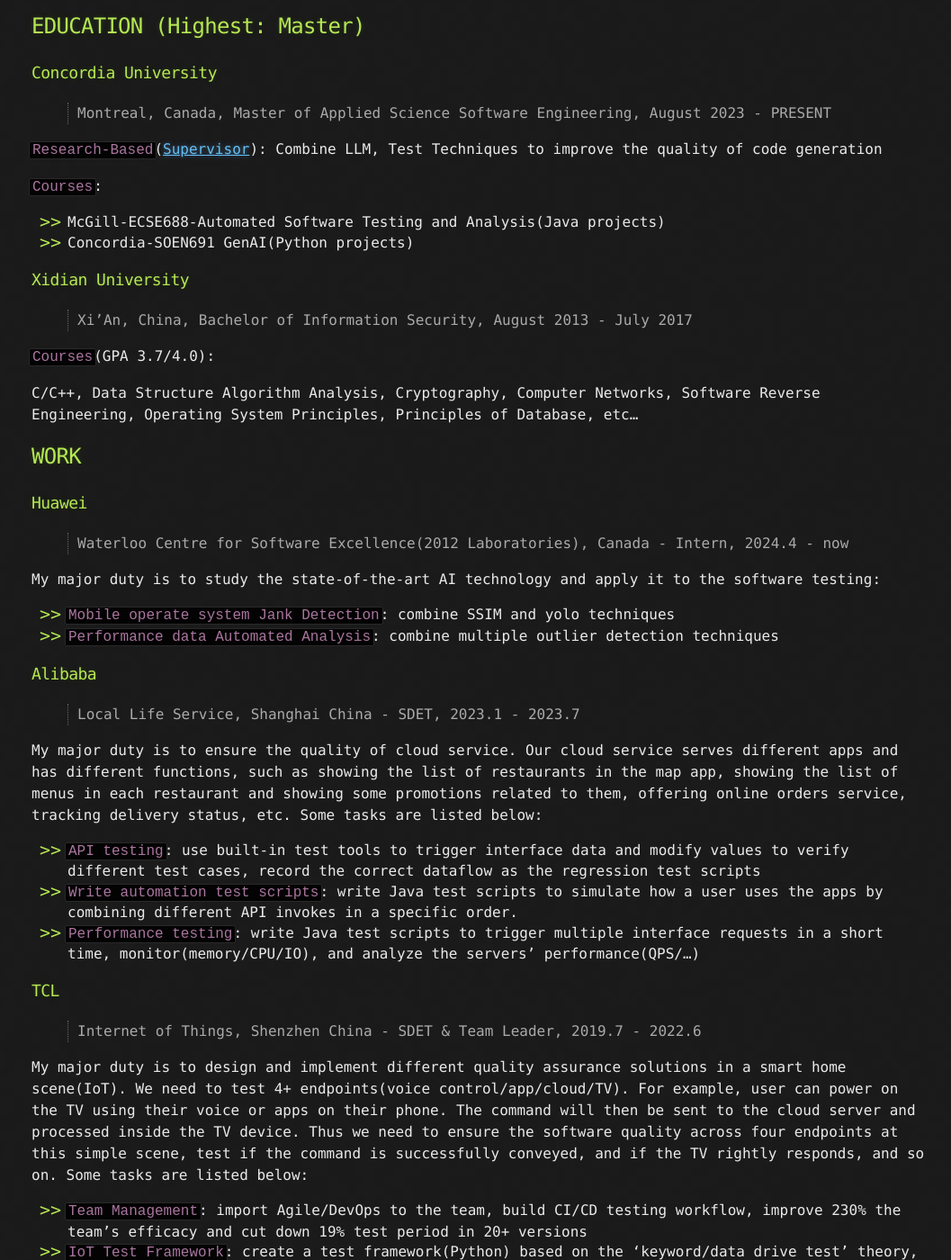
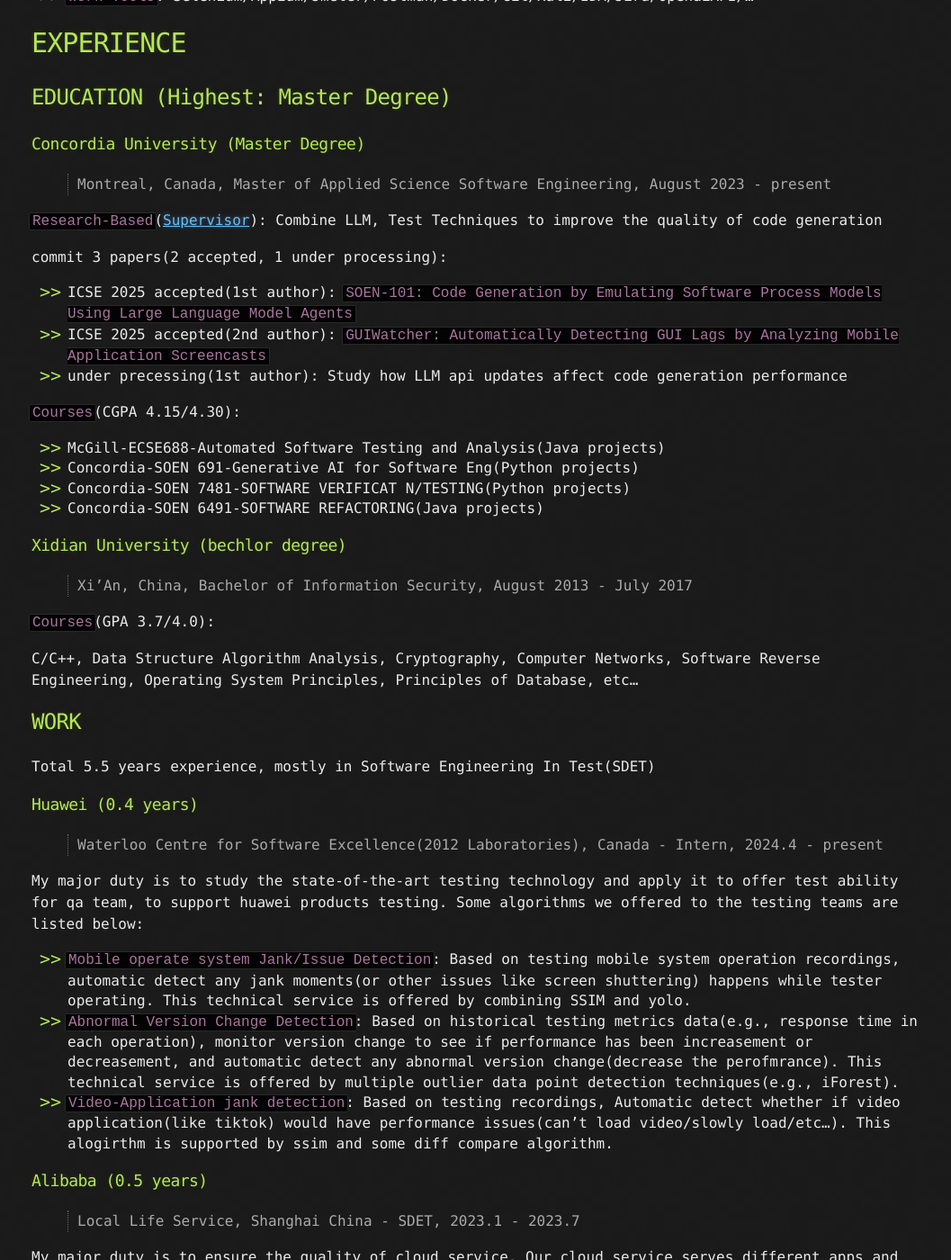
Before and after one commit to L1nwatch/L1nwatch.github.io, a Jekyll site: the page built from index.md, in a window 1280 px wide and 1400 px high, scrolled down 599 px. Shown: the whole window at 90% size, without its empty margins (105-1162 px from the left). Built offline with Jekyll 4.4.1, drawn with Linux system fonts in a browser that asks for light colours; our own code applies the rules of GitHub Pages for plain Markdown files; some of the changed text lies outside the part shown.

```diff
--- a/index.md
+++ b/index.md
@@ -2,30 +2,40 @@
 layout: default
 ---
 
-# SKILLS
+# Resume
 
-* `Language`: English(TOEFL-97), Chinese(Native Language)
+## SKILLS
+
+- `Languages`: English (TOEFL 97, IELTS 7.5), Chinese (Native)
 * `Program`: Python(familiar), know others like Shell/Java/JavaScript/C/C++/Ruby
-* `Quality Assurance`: Functionality/Automation/Performance/Security
-* `Area Experience`: Cloud Service, Internet of Things, Security Products(Network Firewall)
+* `Quality Assurance`: Test Solution Design/Functionality/Automation/Performance/Security
+* `Area Experience`: Cloud Service(Delivery/Map/IoT/Safe-Monitor backend platform), Internet of Things(Smart TV/locker/AC/...), Security Products(Network Firewall/Endpoint Protection/etc.)
 * `Work Tools`: Selenium/Appium/Jmeter/Postman/Docker/Git/Kali/IDA/Jira/OpenaiAPI/…
 
 # EXPERIENCE
 
-## EDUCATION (Highest: Master)
+## EDUCATION (Highest: Master Degree)
 
-### Concordia University
+### Concordia University (Master Degree)
 
-> Montreal, Canada, Master of Applied Science Software Engineering, August 2023 - PRESENT
+> Montreal, Canada, Master of Applied Science Software Engineering, August 2023 - present
 
 `Research-Based`([Supervisor](https://petertsehsun.github.io/)): Combine LLM, Test Techniques to improve the quality of code generation
 
-`Courses`:
+commit 3 papers(2 accepted, 1 under processing):
+
+* ICSE 2025 accepted(1st author): `SOEN-101: Code Generation by Emulating Software Process Models Using Large Language Model Agents`
+* ICSE 2025 accepted(2nd author): `GUIWatcher: Automatically Detecting GUI Lags by Analyzing Mobile Application Screencasts`
+* under precessing(1st author): Study how LLM api updates affect code generation performance
+
+`Courses`(CGPA 4.15/4.30):
 
 * McGill-ECSE688-Automated Software Testing and Analysis(Java projects)
-* Concordia-SOEN691 GenAI(Python projects)
+* Concordia-SOEN 691-Generative AI for Software Eng(Python projects)
+* Concordia-SOEN 7481-SOFTWARE VERIFICAT N/TESTING(Python projects)
+* Concordia-SOEN 6491-SOFTWARE REFACTORING(Java projects)
 
-### Xidian University
+### Xidian University (bechlor degree)
 
 > Xi’An, China, Bachelor of Information Security, August 2013 - July 2017
 
@@ -36,16 +46,19 @@ Software Reverse Engineering, Operating System Principles, Principles of Databas
 
 ## WORK
 
-### Huawei
+Total 5.5 years experience, mostly in Software Engineering In Test(SDET)
 
-> Waterloo Centre for Software Excellence(2012 Laboratories), Canada - Intern, 2024.4 - now
+### Huawei (0.4 years)
 
-My major duty is to study the state-of-the-art AI technology and apply it to the software testing:
+> Waterloo Centre for Software Excellence(2012 Laboratories), Canada - Intern, 2024.4 - present
 
-* `Mobile operate system Jank Detection`: combine SSIM and yolo techniques
-* `Performance data Automated Analysis`: combine multiple outlier detection techniques
+My major duty is to study the state-of-the-art testing technology and apply it to offer test ability for qa team, to support huawei products testing. Some algorithms we offered to the testing teams are listed below:
 
-### Alibaba
+* `Mobile operate system Jank/Issue Detection`: Based on testing mobile system operation recordings, automatic detect any jank moments(or other issues like screen shuttering) happens while tester operating. This technical service is offered by combining SSIM and yolo.
+* `Abnormal Version Change Detection`: Based on historical testing metrics data(e.g., response time in each operation), monitor version change to see if performance has been increasement or decreasement, and automatic detect any abnormal version change(decrease the perofmrance). This technical service is offered by multiple outlier data point detection techniques(e.g., iForest).
+* `Video-Application jank detection`: Based on testing recordings, Automatic detect whether if video application(like tiktok) would have performance issues(can't load video/slowly load/etc...). This alogirthm is supported by ssim and some diff compare algorithm.
+
+### Alibaba (0.5 years)
 
 > Local Life Service, Shanghai China - SDET, 2023.1 - 2023.7
 
@@ -58,7 +71,7 @@ orders service, tracking delivery status, etc. Some tasks are listed below:
 * `Write automation test scripts`: write Java test scripts to simulate how a user uses the apps by combining different API invokes in a specific order.
 * `Performance testing`: write Java test scripts to trigger multiple interface requests in a short time, monitor(memory/CPU/IO), and analyze the servers’ performance(QPS/…)
 
-### TCL
+### TCL (3 years)
 
 > Internet of Things, Shenzhen China - SDET & Team Leader, 2019.7 - 2022.6
 
@@ -73,7 +86,7 @@ conveyed, and if the TV rightly responds, and so on. Some tasks are listed below
 * `IoT Test Framework`: create a test framework(Python) based on the ‘keyword/data drive test’ theory, and offer 44+ automation test methods for the IoT Test Scene
 * `Scene Automation Test Scripts`: based on the framework, autotest IoT scene (i.e. Control door locks by robot arms and then invoke APIs to check these devices’ cloud status)
 
-### Sangfor
+### Sangfor (1.6 years)
 
 > Security Products, Shenzhen China - Automation/Security Test Engineer, 2017.7 - 2019.2
 
@@ -91,20 +104,21 @@ Accuracy and False Positive Rate of this AI. Some tasks are listed below:
 
 # AWARDS
 
-| Organization        | Title          | Year |
-|:-------------|:------------------|:------|
-| Concordia           | Concordia Merit Scholarship | 2023  |
-| Alibaba | 228th newcomer Learning Star (top 15%)   | 2023  |
-| TCL           | Excellent employee of year-2020 (top5%)      | 2021   |
-| TCL           | Patent Expert in Test Engineering (16 patents)      | 2019-2022   |
-| TCL           | multiple S (KPI Performance Level) | 2019-2022  |
-| Sangfor           | Excellent employee of year-2018 | 2019  |
-| Sangfor           | Excellent newcomer of year-2017 | 2018  |
-| Sangfor           | Innovative gold coin prize of 2018 (20 quotas per year) | 2018  |
-| Sangfor           | The innovative team of 2018 (5 quotas per year) | 2018  |
-| Sangfor           | 8 times Quarterly Excellence Rewards | 2017-2019  |
-| Xidian University           | National Encouragement scholarship | 2016  |
-| Xidian University           | The First Prize Scholarship | 2015  |
-| Xidian University           | Outstanding Student | 2015  |
-| Xidian University           | Special Scholarship/National Scholarship | 2014  |
-| Xidian University           | Outstanding Student Mode | 2014  |
+| Organization        | Title          | Year      |
+|:-------------|:------------------|:----------|
+| Concordia           | Concordia Merit Scholarship | 2025      |
+| Concordia           | Concordia Merit Scholarship | 2024      |
+| Alibaba | 228th newcomer Learning Star (top 15%)   | 2023      |
+| TCL           | Excellent employee of year-2020 (top5%)      | 2021      |
+| TCL           | Patent Expert in Test Engineering (16 patents)      | 2019-2022 |
+| TCL           | multiple S (KPI Performance Level) | 2019-2022 |
+| Sangfor           | Excellent employee of year-2018 | 2019      |
+| Sangfor           | Excellent newcomer of year-2017 | 2018      |
+| Sangfor           | Innovative gold coin prize of 2018 (20 quotas per year) | 2018      |
+| Sangfor           | The innovative team of 2018 (5 quotas per year) | 2018      |
+| Sangfor           | 8 times Quarterly Excellence Rewards | 2017-2019 |
+| Xidian University           | National Encouragement scholarship | 2016      |
+| Xidian University           | The First Prize Scholarship | 2015      |
+| Xidian University           | Outstanding Student | 2015      |
+| Xidian University           | Special Scholarship/National Scholarship | 2014      |
+| Xidian University           | Outstanding Student Mode | 2014      |
```
